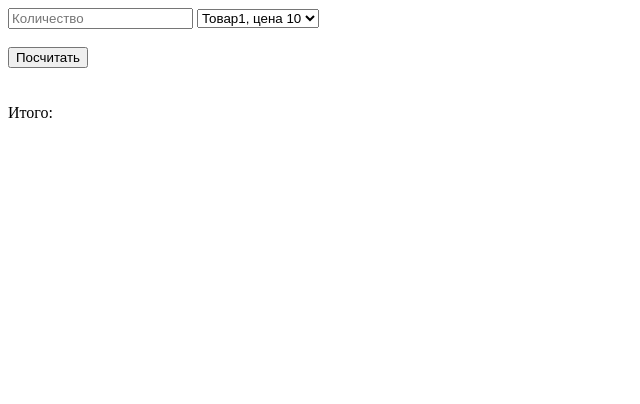
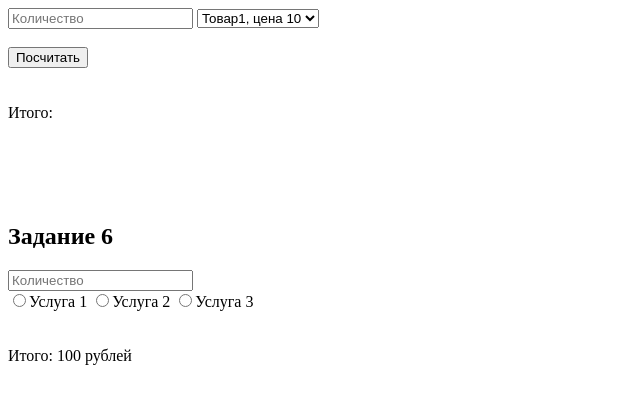
Before and after one commit to NickiRimmer/ex2, a plain HTML site: page index.html in a window 1280 px wide. Shown: the whole page, without its empty margins (0-640 px from the left). Drawn offline with Linux system fonts and the light colour scheme.

Commit message:
Задание 6

```diff
--- a/index.html
+++ b/index.html
@@ -4,6 +4,7 @@
     <head>
         <title>MC Shcherbina</title>
         <script src="script.js" defer></script>
+        <script src="script2.js" defer></script>
     </head>
     <body>
         <input name="kolichestvo" type="text" placeholder="Количество">
@@ -17,5 +18,23 @@
         <br><br><br>
         <div>Итого: <span id="res"></span></div>
 
+        <h2><br><br><br> Задание 6 <br></h2>
+        <input name="kol2" type="text" placeholder="Количество" id="kol2">
+        <div class="radios" id="radios">
+            <label><input type="radio" name="r1" value="1" id="r1">Услуга 1</label>
+            <label><input type="radio" name="r1" value="2" id="r2">Услуга 2</label>
+            <label><input type="radio" name="r1" value="3" id="r3">Услуга 3</label>
+        </div>
+        <select name="opt1" id="opt1">
+            <option value="1">Опция 1</option>
+            <option value="2">Опция 2</option>
+            <option value="3">Опция 3</option>
+        </select>
+        <div class="check" id="check" style="display: none;">
+            <label><input name="check1" type="checkbox" value="5">Опция 1</label>
+            <label><input name="check2" type="checkbox" value="7">Опция 2</label>
+        </div>
+        <br><br>
+        <div>Итого: <span id="res2"></span> рублей</div>
     </body>
 </html>
--- a/script.js
+++ b/script.js
@@ -4,7 +4,6 @@ function calc(event) {
     let a=document.getElementsByName('kolichestvo');
     let b=document.getElementsByName('tovar');
     let ai = Number(a[0].value);
-    console.log(ai * b[0].value);
     if (/^\d+$/.test(a[0].value)){
         res.innerHTML=ai * b[0].value;
     }
@@ -16,7 +15,7 @@ function calc(event) {
 };
 
 window.addEventListener('DOMContentLoaded', function (event) {
-    console.log("DOM fully loaded and parsed");
+    console.log("DOM fully loaded and parsed // script1");
     let button = document.getElementById("button1");
     button.addEventListener("click", calc);
 });
--- /dev/null
+++ b/script2.js
@@ -0,0 +1,91 @@
+function recalc(event) {
+    let opt1 = document.getElementById("opt1");
+    let check = document.getElementById("check");
+    let kol = document.getElementsByName("kol2");
+    let r1 = document.getElementsByName("r1");
+
+    let res = document.getElementById("res2");
+    let c1 = document.getElementsByName("check1");
+    let c2 = document.getElementsByName("check2");
+
+
+    let radioVal = r1[0].value;
+    r1.forEach(function (radio) {
+        if (radio.checked) {
+            radioVal = radio.value;
+        }
+    })
+
+    let cost = 0;
+    if (radioVal == "1") {
+        opt1.style.display = "none";
+        check.style.display = "none";
+        cost = 100;
+    }
+    else if (radioVal == "2") {
+        opt1.style.display = "block";
+        check.style.display = "none";
+        cost = 200 + parseInt(opt1.value);
+    }
+    else {
+        opt1.style.display = "none";
+        check.style.display = "block";
+        cost = 300;
+
+        if (c1[0].checked){
+            cost += 5;
+        }
+        if (c2[0].checked){
+            cost += 7;
+        }
+    }
+
+
+    if (/^\d+$/.test(kol[0].value)){
+        res.innerHTML = parseInt(kol[0].value) * cost;
+    }
+    else{
+        res.innerHTML = cost;
+    }
+
+
+    console.log("Updated");
+}
+
+
+
+
+
+
+window.addEventListener('DOMContentLoaded', function (event) {
+    console.log("DOM fully loaded and parsed // script2");
+    /*let button = document.getElementById("button1");
+    button.addEventListener("click", calc);*/
+
+
+
+    let r = document.querySelectorAll(".radios input[type=radio]");
+    r.forEach(function (radio) {
+
+        radio.addEventListener("change", recalc);
+    });
+
+    let s = document.getElementsByName("opt1");
+    s[0].addEventListener("change", recalc);
+
+    let c = document.getElementsByName("check");
+    c.forEach(function (checkbox) {
+        checkbox.addEventListener("change", recalc)
+    })
+
+    let c1 = document.getElementsByName("check1");
+    let c2 = document.getElementsByName("check2");
+    c1[0].addEventListener("change", recalc);
+    c2[0].addEventListener("change", recalc);
+
+
+    let k = document.getElementsByName("kol2");
+    k[0].addEventListener("blur", recalc);
+
+    recalc();
+});
```
